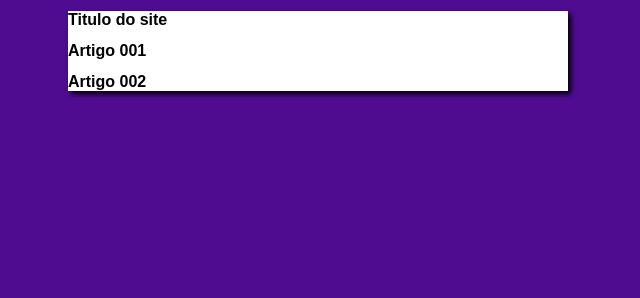
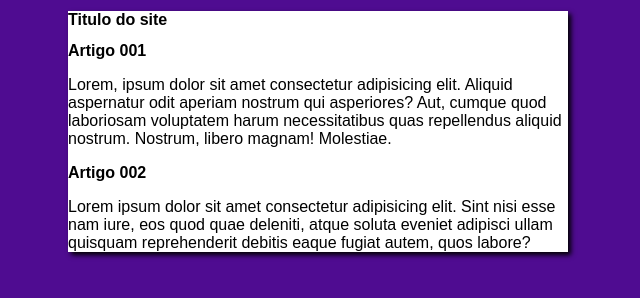
Before and after one commit to reabarreto/Project_Site, a plain HTML site: page index.html in a window 1280 px wide. Shown: the whole page, without its empty margins (322-962 px from the left). Drawn offline with Linux system fonts and the light colour scheme.

Commit message:
Main com conteúdo

```diff
--- a/index.html
+++ b/index.html
@@ -13,9 +13,11 @@
             <h1>Titulo do site</h1>
             <article>
                 <h2>Artigo 001</h2>
+                <p>Lorem, ipsum dolor sit amet consectetur adipisicing elit. Aliquid aspernatur odit aperiam nostrum qui asperiores? Aut, cumque quod laboriosam voluptatem harum necessitatibus quas repellendus aliquid nostrum. Nostrum, libero magnam! Molestiae.</p>
             </article>
             <article>
                 <h2>Artigo 002</h2>
+                <P>Lorem ipsum dolor sit amet consectetur adipisicing elit. Sint nisi esse nam iure, eos quod quae deleniti, atque soluta eveniet adipisci ullam quisquam reprehenderit debitis eaque fugiat autem, quos labore?</P>
             </article>
         </header>
 
```
